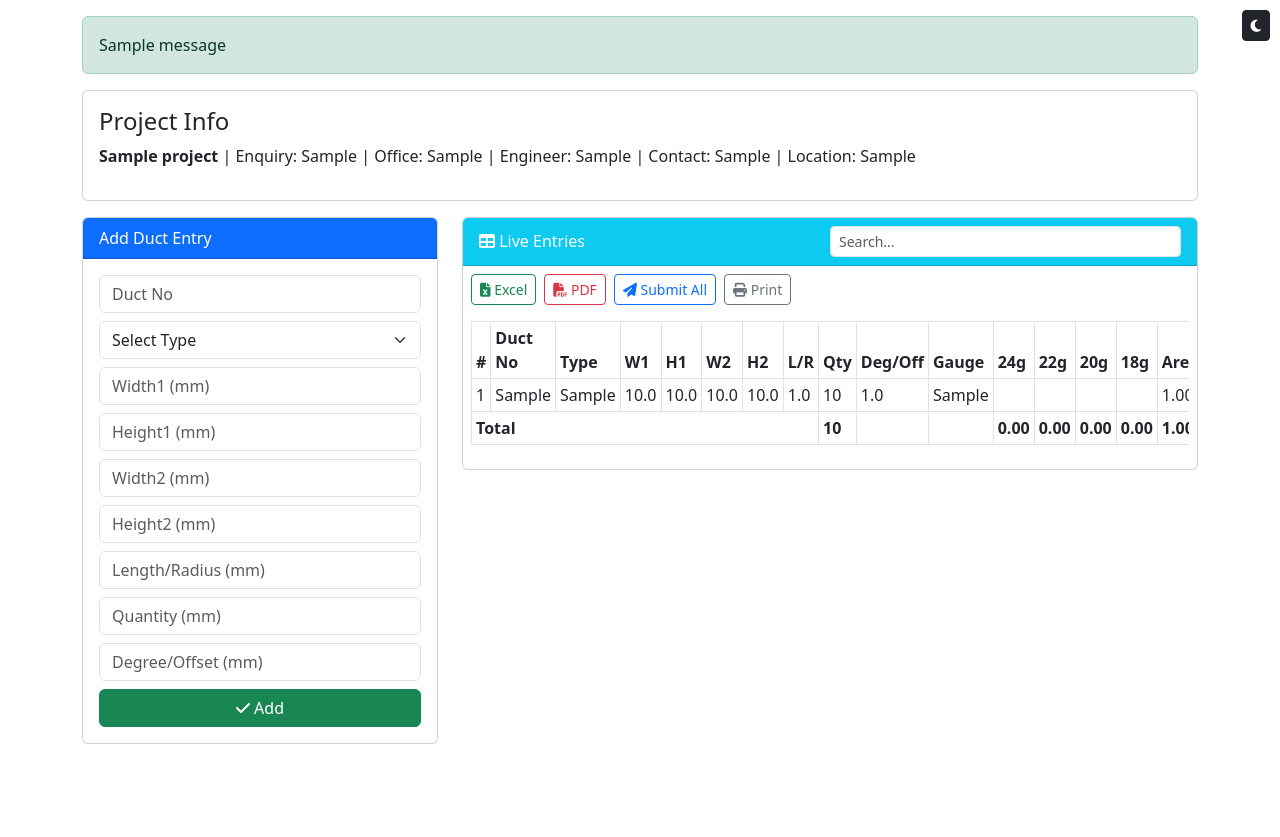
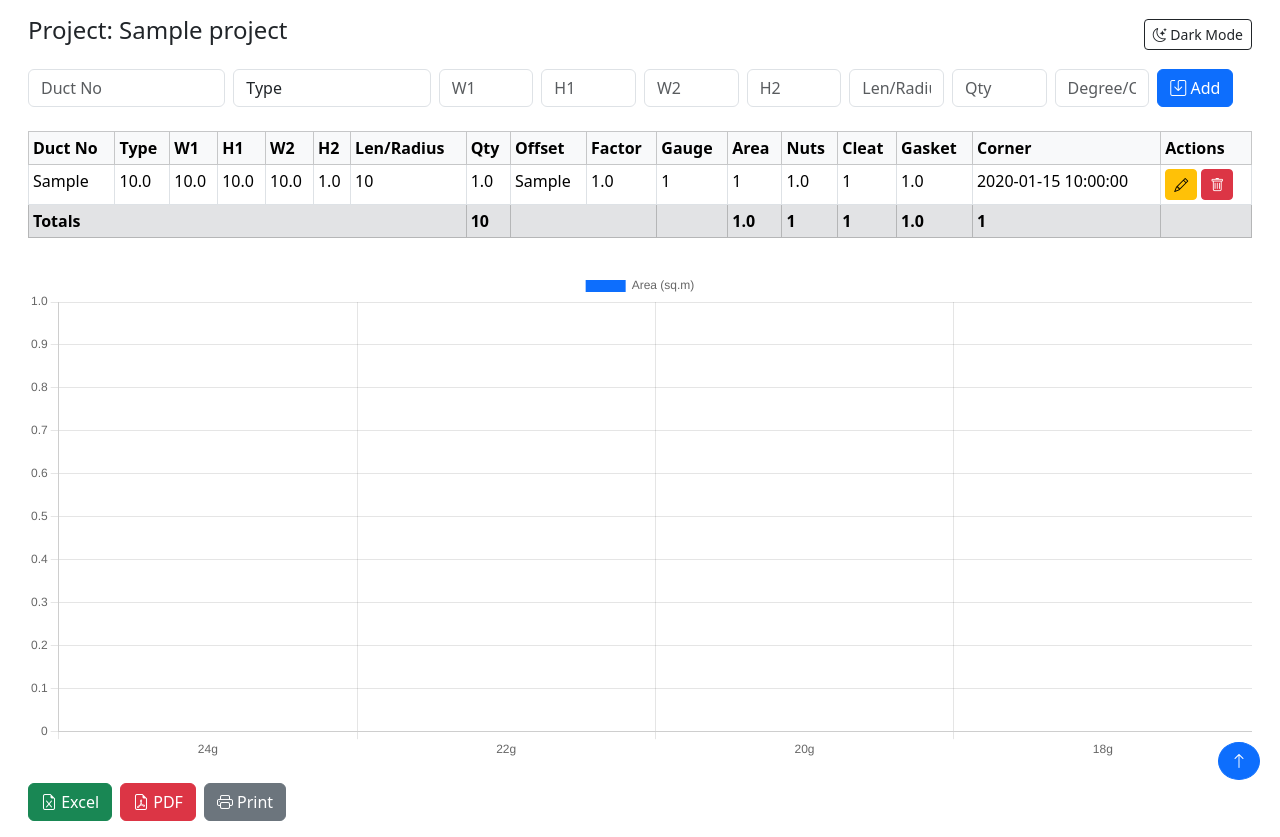
Before and after one commit to Madhan12-tech/duct-measurement, a Flask app: page /home in a window 1280 px wide. Before the commit the page ends 744 px from the top, so only its background shows below. Run offline with Flask 3, Linux system fonts and the light colour scheme; tables that the repository leaves empty hold one stand-in row (values such as "Sample post"); one stand-in notice (Sample message) is shown.

Commit message:
Update duct_entry.html

```diff
--- a/templates/duct_entry.html
+++ b/templates/duct_entry.html
@@ -1,221 +1,151 @@
 <!DOCTYPE html>
-<html lang="en">
+<html lang="en" data-theme="light">
 <head>
   <meta charset="UTF-8">
   <title>Duct Entry</title>
-  <meta name="viewport" content="width=device-width, initial-scale=1">
+  <meta name="viewport" content="width=device-width, initial-scale=1.0">
 
-  <!-- Bootstrap & FontAwesome -->
-  <link href="https://cdn.jsdelivr.net/npm/bootstrap@5.3.0/dist/css/bootstrap.min.css" rel="stylesheet">
-  <link href="https://cdnjs.cloudflare.com/ajax/libs/font-awesome/6.5.0/css/all.min.css" rel="stylesheet">
+  <!-- Bootstrap + Icons -->
+  <link href="https://cdn.jsdelivr.net/npm/bootstrap@5.3.2/dist/css/bootstrap.min.css" rel="stylesheet">
+  <link href="https://cdn.jsdelivr.net/npm/bootstrap-icons@1.10.5/font/bootstrap-icons.css" rel="stylesheet">
 
   <style>
     body.dark-mode {
       background-color: #121212;
-      color: #f1f1f1;
-    }
-    .dark-mode .card, .dark-mode .form-control, .dark-mode .form-select, .dark-mode table {
-      background-color: #1f1f1f !important;
-      color: #f1f1f1 !important;
-    }
-    .dark-mode .table-bordered td, .dark-mode .table-bordered th {
-      border-color: #333;
-    }
-    th {
-      background-color: #0d6efd;
       color: white;
     }
-    tfoot td {
-      background-color: #e7f1ff;
-      font-weight: bold;
+    .dark-mode .form-control, .dark-mode .table, .dark-mode .btn {
+      background-color: #1e1e1e;
+      color: white;
     }
-    .dark-mode tfoot td {
-      background-color: #2b2b2b;
-    }
-    .dark-toggle {
+    .fab {
       position: fixed;
-      top: 10px;
-      right: 10px;
-      z-index: 1000;
+      bottom: 20px;
+      right: 20px;
+      z-index: 999;
     }
   </style>
 </head>
-<body>
-
-<div class="dark-toggle">
-  <button class="btn btn-sm btn-dark" onclick="toggleDarkMode()"><i class="fa fa-moon"></i></button>
+<body class="p-3">
+  <div class="container-fluid">
+    <div class="d-flex justify-content-between align-items-center mb-3">
+      <h4>Project: {{ project[1] }}</h4>
+      <button id="toggleDark" class="btn btn-sm btn-outline-dark">
+        <i class="bi bi-moon-stars"></i> Dark Mode
+      </button>
     </div>
 
-<div class="container">
-
-  {% with messages = get_flashed_messages() %}
-    {% if messages %}
-      <div class="alert alert-success mt-3">
-        {% for message in messages %}
-          <div>{{ message }}</div>
-        {% endfor %}
-      </div>
-    {% endif %}
-  {% endwith %}
-
-  <!-- Project Info -->
-  <div class="card mt-3">
-    <div class="card-body">
-      <h4 class="card-title">Project Info</h4>
-      {% if project %}
-        <p><strong>{{ project[1] }}</strong> | Enquiry: {{ project[2] }} | Office: {{ project[3] }} |
-        Engineer: {{ project[4] }} | Contact: {{ project[5] }} | Location: {{ project[6] }}</p>
-      {% else %}
-        <p>No project information available.</p>
-      {% endif %}
-    </div>
-  </div>
-
-  <div class="row">
-    <!-- Form -->
-    <div class="col-md-4">
-      <div class="card mt-3">
-        <div class="card-header bg-primary text-white">
-          {{ edit_entry and "Edit" or "Add" }} Duct Entry
-        </div>
-        <div class="card-body">
-          <form method="POST" action="/add_duct">
+    <!-- Entry Form -->
+    <form action="{{ url_for('add_duct') }}" method="post" class="row g-2 mb-4" id="ductForm">
+      <input type="hidden" name="project_id" value="{{ project_id }}">
       <input type="hidden" name="id" value="{{ edit_entry[0] if edit_entry else '' }}">
-            <div class="mb-2">
-              <input class="form-control" type="text" name="duct_no" placeholder="Duct No" required value="{{ edit_entry[1] if edit_entry else '' }}">
-            </div>
-            <div class="mb-2">
-              <select class="form-select" name="duct_type" id="duct_type" required onchange="toggleFactorField()">
-                <option value="">Select Type</option>
-                {% for t in ['ST','SHOE','RED','OFFSET','DUM','ELB','VANES'] %}
-                  <option value="{{ t }}" {% if edit_entry and edit_entry[2] == t %}selected{% endif %}>{{ t }}</option>
+      <div class="col-2"><input name="duct_no" class="form-control" placeholder="Duct No" value="{{ edit_entry[2] if edit_entry else '' }}" required></div>
+      <div class="col-2">
+        <select name="duct_type" class="form-control" id="duct_type" required>
+          <option value="">Type</option>
+          {% for t in ['ST','RED','DUM','OFFSET','SHOE','VANES','ELB'] %}
+            <option value="{{t}}" {% if edit_entry and edit_entry[3] == t %}selected{% endif %}>{{t}}</option>
           {% endfor %}
         </select>
       </div>
-            {% for i in [3,4,5,6,7,8,9] %}
-              <div class="mb-2">
-                <input class="form-control" type="number" step="any" name="{{ ['width1','height1','width2','height2','length_or_radius','quantity','degree_or_offset'][loop.index0] }}"
-                placeholder="{{ ['Width1','Height1','Width2','Height2','Length/Radius','Quantity','Degree/Offset'][loop.index0] }} (mm)"
-                value="{{ edit_entry[i] if edit_entry else '' }}">
+      <div class="col-1"><input name="width1" class="form-control" placeholder="W1" value="{{ edit_entry[4] if edit_entry else '' }}" required></div>
+      <div class="col-1"><input name="height1" class="form-control" placeholder="H1" value="{{ edit_entry[5] if edit_entry else '' }}" required></div>
+      <div class="col-1"><input name="width2" class="form-control" placeholder="W2" value="{{ edit_entry[6] if edit_entry else '' }}"></div>
+      <div class="col-1"><input name="height2" class="form-control" placeholder="H2" value="{{ edit_entry[7] if edit_entry else '' }}"></div>
+      <div class="col-1"><input name="length_or_radius" class="form-control" placeholder="Len/Radius" value="{{ edit_entry[8] if edit_entry else '' }}"></div>
+      <div class="col-1"><input name="quantity" class="form-control" placeholder="Qty" value="{{ edit_entry[9] if edit_entry else '' }}"></div>
+      <div class="col-1"><input name="degree_or_offset" class="form-control" placeholder="Degree/Offset" value="{{ edit_entry[10] if edit_entry else '' }}"></div>
+      <div class="col-1 factor-col" style="display:none;">
+        <input name="factor" class="form-control" placeholder="Factor" value="{{ edit_entry[11] if edit_entry else '' }}">
       </div>
-            {% endfor %}
-            <div class="mb-2" id="factorField" style="display:none;">
-              <input class="form-control" type="number" step="any" name="factor" placeholder="Factor" value="{{ edit_entry[16] if edit_entry and edit_entry|length > 16 else '1.5' }}">
+      <div class="col-auto">
+        <button class="btn btn-primary"><i class="bi bi-save"></i> {{ 'Update' if edit_entry else 'Add' }}</button>
       </div>
-            <button type="submit" class="btn btn-success w-100">
-              <i class="fa fa-check"></i> {{ edit_entry and "Update" or "Add" }}
-            </button>
     </form>
-        </div>
-      </div>
-    </div>
 
     <!-- Table -->
-    <div class="col-md-8">
-      <div class="card mt-3">
-        <div class="card-header bg-info text-white d-flex justify-content-between align-items-center">
-          <span><i class="fa fa-table"></i> Live Entries</span>
-          <input class="form-control form-control-sm w-50" id="searchInput" onkeyup="filterTable()" placeholder="Search...">
-        </div>
-        <div class="card-body p-2">
-          <div class="d-flex gap-2 mb-3 flex-wrap">
-            <form action="/export_excel" method="get"><button class="btn btn-outline-success btn-sm"><i class="fa fa-file-excel"></i> Excel</button></form>
-            <form action="/export_pdf" method="get"><button class="btn btn-outline-danger btn-sm"><i class="fa fa-file-pdf"></i> PDF</button></form>
-            <form action="/submit_all" method="post"><button class="btn btn-outline-primary btn-sm"><i class="fa fa-paper-plane"></i> Submit All</button></form>
-            <button onclick="window.print()" class="btn btn-outline-secondary btn-sm"><i class="fa fa-print"></i> Print</button>
-          </div>
-
-          <div class="table-responsive">
-            <table class="table table-bordered table-sm" id="entriesTable">
-              <thead>
+    <div class="table-responsive mb-3">
+      <table class="table table-bordered table-hover table-sm">
+        <thead class="table-light">
           <tr>
-                  <th>#</th><th>Duct No</th><th>Type</th><th>W1</th><th>H1</th><th>W2</th><th>H2</th>
-                  <th>L/R</th><th>Qty</th><th>Deg/Off</th><th>Gauge</th>
-                  <th>24g</th><th>22g</th><th>20g</th><th>18g</th>
-                  <th>Area</th><th>Bolt</th><th>Cleat</th><th>Gasket</th><th>Corner</th><th>Action</th>
+            <th>Duct No</th><th>Type</th><th>W1</th><th>H1</th><th>W2</th><th>H2</th><th>Len/Radius</th><th>Qty</th>
+            <th>Offset</th><th>Factor</th><th>Gauge</th><th>Area</th><th>Nuts</th><th>Cleat</th><th>Gasket</th><th>Corner</th><th>Actions</th>
           </tr>
         </thead>
-              <tbody>
-                {% for entry in entries %}
+        <tbody id="ductBody">
+          {% for e in entries %}
           <tr>
-                  <td>{{ loop.index }}</td>
-                  <td>{{ entry[1] }}</td>
-                  <td>{{ entry[2] }}</td>
-                  <td>{{ entry[3] }}</td>
-                  <td>{{ entry[4] }}</td>
-                  <td>{{ entry[5] }}</td>
-                  <td>{{ entry[6] }}</td>
-                  <td>{{ entry[7] }}</td>
-                  <td>{{ entry[8] }}</td>
-                  <td>{{ entry[9] }}</td>
-                  <td>{{ entry[10] }}</td>
-                  <td>{{ "%.2f"|format(entry[11]) if entry[10] == '24g' else '' }}</td>
-                  <td>{{ "%.2f"|format(entry[11]) if entry[10] == '22g' else '' }}</td>
-                  <td>{{ "%.2f"|format(entry[11]) if entry[10] == '20g' else '' }}</td>
-                  <td>{{ "%.2f"|format(entry[11]) if entry[10] == '18g' else '' }}</td>
-                  <td>{{ "%.2f"|format(entry[11]) }}</td>
-                  <td>{{ entry[12] }}</td>
-                  <td>{{ entry[13] }}</td>
-                  <td>{{ "%.2f"|format(entry[14]) }}</td>
-                  <td>{{ entry[15] }}</td>
+            {% for i in range(2,18) %}
+              <td>{{ e[i] }}</td>
+            {% endfor %}
             <td>
-                    <a href="/edit/{{ entry[0] }}" class="text-primary"><i class="fa fa-edit"></i></a>
-                    <a href="/delete/{{ entry[0] }}" onclick="return confirm('Delete?')" class="text-danger"><i class="fa fa-trash"></i></a>
+              <a href="{{ url_for('edit_duct', id=e[0]) }}" class="btn btn-sm btn-warning"><i class="bi bi-pencil"></i></a>
+              <a href="{{ url_for('delete_duct', id=e[0]) }}" class="btn btn-sm btn-danger"><i class="bi bi-trash"></i></a>
             </td>
           </tr>
           {% endfor %}
         </tbody>
-              <tfoot>
-                <tr>
-                  <td colspan="8"><strong>Total</strong></td>
-                  <td>{{ total_qty }}</td><td></td><td></td>
-                  <td>{{ "%.2f"|format(area_24g) }}</td>
-                  <td>{{ "%.2f"|format(area_22g) }}</td>
-                  <td>{{ "%.2f"|format(area_20g) }}</td>
-                  <td>{{ "%.2f"|format(area_18g) }}</td>
-                  <td>{{ "%.2f"|format(total_area) }}</td>
-                  <td>{{ total_bolts }}</td>
-                  <td>{{ total_cleat }}</td>
-                  <td>{{ "%.2f"|format(total_gasket) }}</td>
-                  <td>{{ total_corner }}</td><td></td>
+        <tfoot class="table-secondary fw-bold">
+          <tr><td colspan="7">Totals</td>
+            <td>{{ total_qty }}</td><td colspan="2"></td><td></td><td>{{ total_area }}</td>
+            <td>{{ total_bolts }}</td><td>{{ total_cleat }}</td><td>{{ total_gasket }}</td><td>{{ total_corner }}</td><td></td>
           </tr>
         </tfoot>
       </table>
     </div>
-        </div>
-      </div>
-    </div>
+
+    <!-- Chart -->
+    <canvas id="summaryChart" class="mb-4" height="120"></canvas>
+
+    <!-- Export & Print -->
+    <div class="d-flex gap-2">
+      <a href="{{ url_for('export_excel', project_id=project_id) }}" class="btn btn-success"><i class="bi bi-file-earmark-excel"></i> Excel</a>
+      <a href="{{ url_for('export_pdf', project_id=project_id) }}" class="btn btn-danger"><i class="bi bi-file-earmark-pdf"></i> PDF</a>
+      <button onclick="window.print()" class="btn btn-secondary"><i class="bi bi-printer"></i> Print</button>
     </div>
   </div>
 
+  <!-- Floating Button -->
+  <button class="btn btn-primary rounded-circle fab" onclick="scrollToTop()">
+    <i class="bi bi-arrow-up"></i>
+  </button>
+
   <!-- Scripts -->
-<script src="https://cdn.jsdelivr.net/npm/bootstrap@5.3.0/dist/js/bootstrap.bundle.min.js"></script>
+  <script src="https://cdn.jsdelivr.net/npm/chart.js"></script>
   <script>
-  function filterTable() {
-    const input = document.getElementById("searchInput").value.toLowerCase();
-    const rows = document.querySelectorAll("#entriesTable tbody tr");
-    rows.forEach(row => {
-      row.style.display = row.innerText.toLowerCase().includes(input) ? "" : "none";
+    const typeSelect = document.getElementById('duct_type');
+    const factorCol = document.querySelector('.factor-col');
+    const darkBtn = document.getElementById('toggleDark');
+
+    typeSelect.addEventListener('change', () => {
+      const val = typeSelect.value;
+      factorCol.style.display = ['RED','OFFSET','SHOE','ELB'].includes(val) ? 'block' : 'none';
     });
+    window.onload = () => {
+      if (['RED','OFFSET','SHOE','ELB'].includes(typeSelect.value)) factorCol.style.display = 'block';
+      if (localStorage.getItem('darkMode') === 'on') document.body.classList.add('dark-mode');
+    };
+
+    darkBtn.onclick = () => {
+      document.body.classList.toggle('dark-mode');
+      localStorage.setItem('darkMode', document.body.classList.contains('dark-mode') ? 'on' : 'off');
+    };
+
+    const ctx = document.getElementById('summaryChart').getContext('2d');
+    new Chart(ctx, {
+      type: 'bar',
+      data: {
+        labels: ['24g', '22g', '20g', '18g'],
+        datasets: [{
+          label: 'Area (sq.m)',
+          data: [{{ area_24g }}, {{ area_22g }}, {{ area_20g }}, {{ area_18g }}],
+          backgroundColor: ['#0d6efd', '#198754', '#ffc107', '#dc3545']
+        }]
       }
+    });
 
-  function toggleDarkMode() {
-    const body = document.body;
-    body.classList.toggle("dark-mode");
-    localStorage.setItem("dark-mode", body.classList.contains("dark-mode"));
-  }
-
-  function toggleFactorField() {
-    const selected = document.getElementById("duct_type").value;
-    const show = ['RED','OFFSET','SHOE','ELB'].includes(selected);
-    document.getElementById("factorField").style.display = show ? 'block' : 'none';
-  }
-
-  window.onload = () => {
-    if (localStorage.getItem("dark-mode") === "true") {
-      document.body.classList.add("dark-mode");
-    }
-    toggleFactorField();
+    function scrollToTop() {
+      window.scrollTo({ top: 0, behavior: 'smooth' });
     }
   </script>
 </body>
```
Lines whose indentation alone changed are shown as unchanged.
